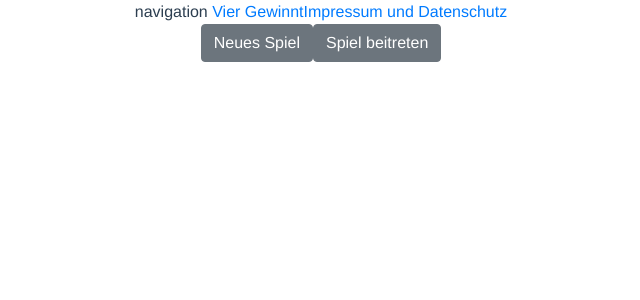
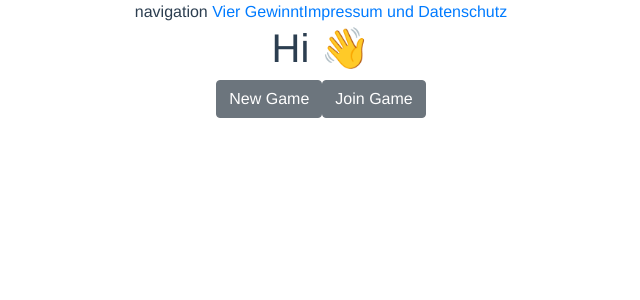
Before and after one commit to sjfrhafe/connect-four, a Vue app in the folder frontend/: page /play in a window 1280 px wide. Shown: the top 300 px of the page, without its empty margins (319-959 px from the left). Built offline with nearby package versions, Linux system fonts and the light colour scheme; no server answers.

Commit message:
added userstore

```diff
--- a/frontend/src/store/index.js
+++ b/frontend/src/store/index.js
@@ -1,5 +1,6 @@
 import Vue from 'vue'
 import Vuex from 'vuex'
+import playerStore from './player.store'
 
 Vue.use(Vuex)
 
@@ -11,5 +12,6 @@ export default new Vuex.Store({
   actions: {
   },
   modules: {
+    playerStore
   }
 })
--- /dev/null
+++ b/frontend/src/store/player.store.js
@@ -0,0 +1,23 @@
+export default {
+    state: {
+        me: {name: ''}
+    },
+    mutations: {
+        setMe(state, me){
+            state.me = me
+        }
+    },
+    actions: {
+        fetchMe({commit}){
+            fetch('/api/player/me')
+                .then(data => data.json())
+                .then(data => commit('setMe', data))
+                .catch(console.error)
+        }
+    },
+    getters: {
+        me(state){
+            return state.me
+        }
+    }
+}
--- a/frontend/src/views/Home.vue
+++ b/frontend/src/views/Home.vue
@@ -1,7 +1,8 @@
 <template>
   <div class="home">
-    <b-button>Neues Spiel</b-button>
-    <b-button>Spiel beitreten</b-button>
+    <h1>Hi {{$store.getters.me.name}} 👋</h1>
+    <b-button>New Game</b-button>
+    <b-button>Join Game</b-button>
   </div>
 </template>
 
@@ -10,6 +11,9 @@
 export default {
   name: 'Home',
   components: {
+  },
+  mounted(){
+    this.$store.dispatch('fetchMe')
   }
 }
 </script>
```
